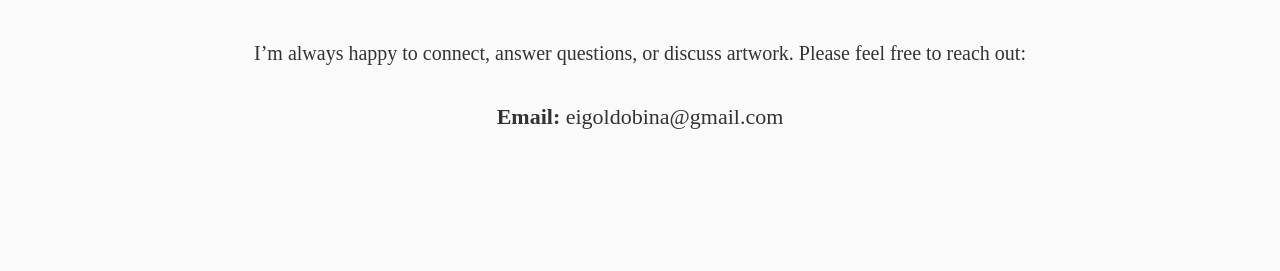
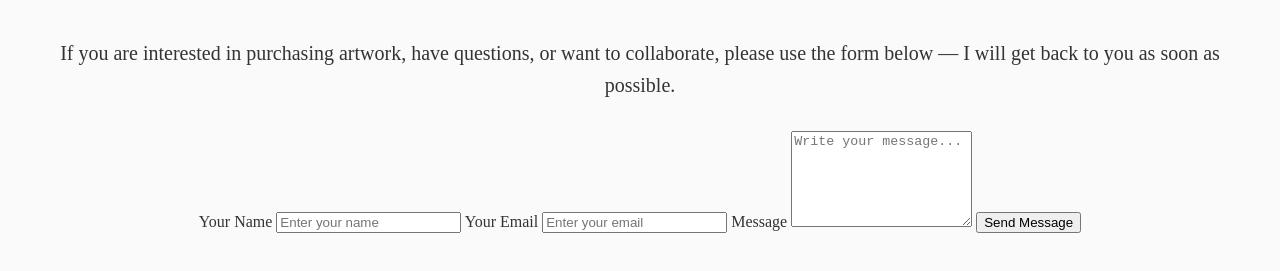
Before and after one commit to eigoldobina/evgeniya-goldobina-art, a plain HTML site: page contact.html in a window 1280 px wide. Shown: the part 253-524 px from the top of the page. Drawn offline with Linux system fonts and the light colour scheme; a web font is replaced by a local one.

Commit message:
Update contact.html

```diff
--- a/contact.html
+++ b/contact.html
@@ -28,14 +28,34 @@
     <h2 class="page-title">Contact</h2>
 
     <p class="contact-text">
-        I’m always happy to connect, answer questions, or discuss artwork.
-        Please feel free to reach out:
+        If you are interested in purchasing artwork, have questions, or want to collaborate,
+        please use the form below — I will get back to you as soon as possible.
     </p>
 
-    <div class="contact-info">
-        <p><strong>Email:</strong> <a href="mailto:eigoldobina@gmail.com">eigoldobina@gmail.com</a></p>
+    <!-- Contact Form -->
+    <form class="contact-form" action="https://formsubmit.co/eigoldobina@gmail.com" method="POST">
 
-    </div>
+        <!-- FormSubmit settings -->
+        <input type="hidden" name="_captcha" value="false">
+        <input type="hidden" name="_subject" value="New message from your Art Website">
+        <input type="hidden" name="_template" value="table">
+        <input type="hidden" name="_next" value="https://www.evgeniyagoldobinafineart.com/thankyou.html">
+
+        <!-- Name -->
+        <label for="name">Your Name</label>
+        <input type="text" id="name" name="name" placeholder="Enter your name" required>
+
+        <!-- Email -->
+        <label for="email">Your Email</label>
+        <input type="email" id="email" name="email" placeholder="Enter your email" required>
+
+        <!-- Message -->
+        <label for="message">Message</label>
+        <textarea id="message" name="message" placeholder="Write your message..." rows="6" required></textarea>
+
+        <button type="submit" class="btn-submit">Send Message</button>
+    </form>
+
 </section>
 
 </body>
```
